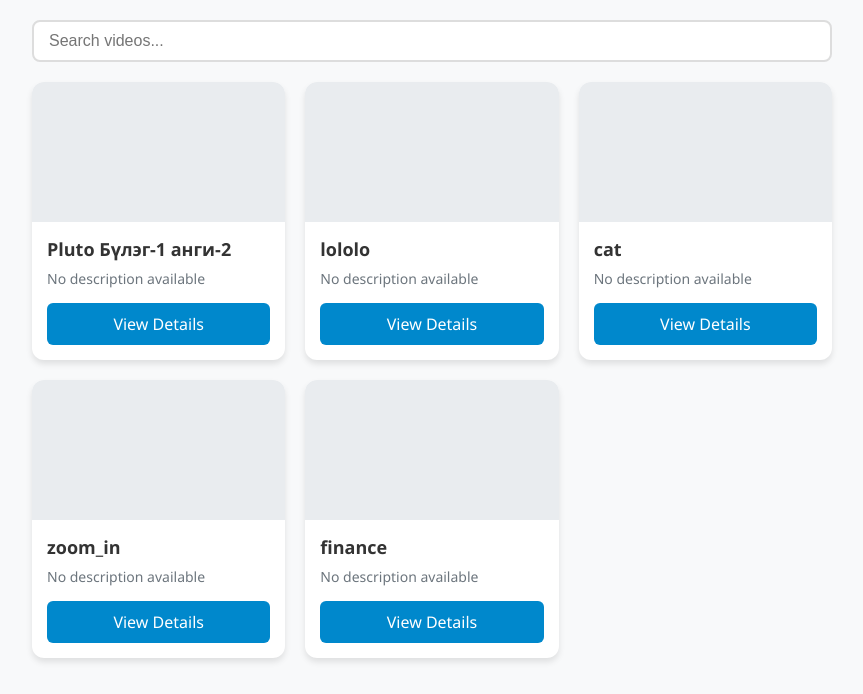
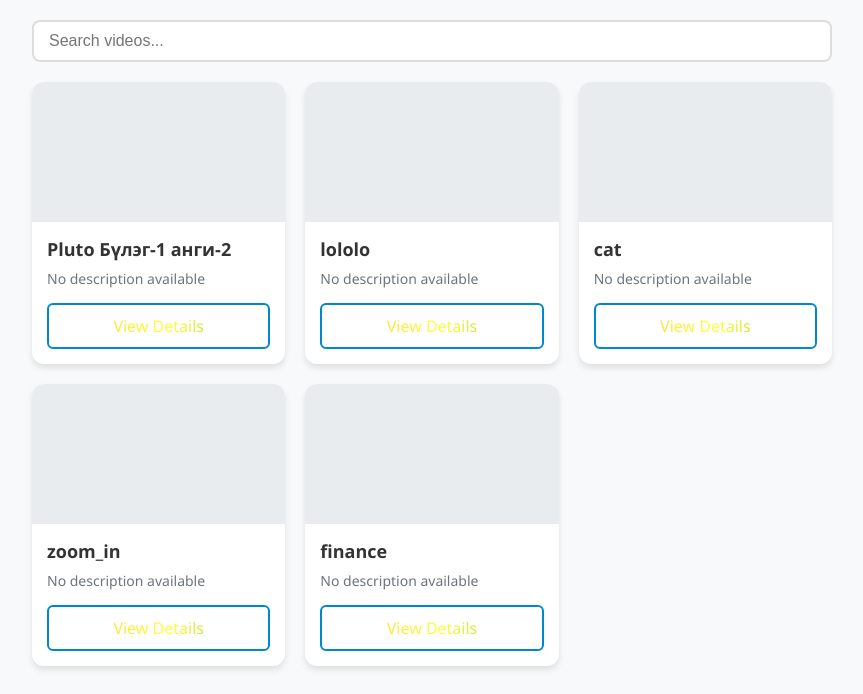
Before and after one commit to munkh-hustle/telegram-bot, a plain HTML site: page index.html in a window 1280 px wide. Shown: the part 106-800 px from the top of the page, without its empty margins (208-1071 px from the left). Drawn offline with Linux system fonts and the light colour scheme.

Commit message:
+ button

```diff
--- a/styles.css
+++ b/styles.css
@@ -108,16 +108,34 @@ h1 {
     display: block;
     text-align: center;
     padding: 10px;
-    background: #0088cc;
+    background: linear-gradient(
+        to right,
+        #ff0018 0%,
+        #ffa52c 15%,
+        #ffff41 30%,
+        #008018 45%,
+        #0000f9 60%,
+        #86007d 75%
+    );
+    background-size: 600% 100%;
+    animation: rainbow 4s linear infinite;
     color: white;
     text-decoration: none;
     border-radius: 6px;
     font-weight: 500;
-    transition: background 0.2s;
+    transition: all 0.3s ease;
+    -webkit-background-clip: text;
+    background-clip: text;
+    color: transparent;
+    border: 2px solid #0088cc;
 }
 
 .video-button:hover {
-    background: #006699;
+    transform: translateY(-2px);
+    box-shadow: 0 4px 8px rgba(0,0,0,0.1);
+    border-color: transparent;
+    background-clip: border-box;
+    color: white;
 }
 
 .instructions {
```
Also changed, not shown: video.css (+21 -4 lines).
